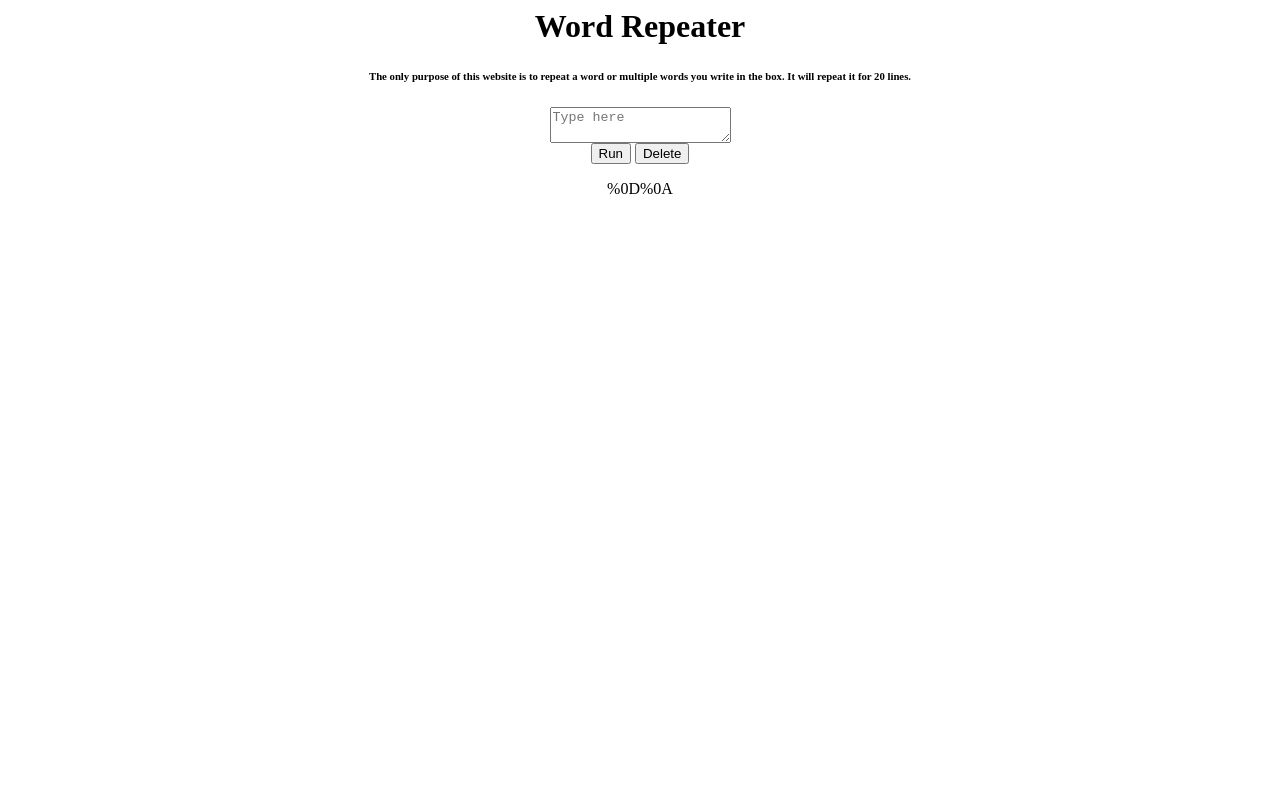
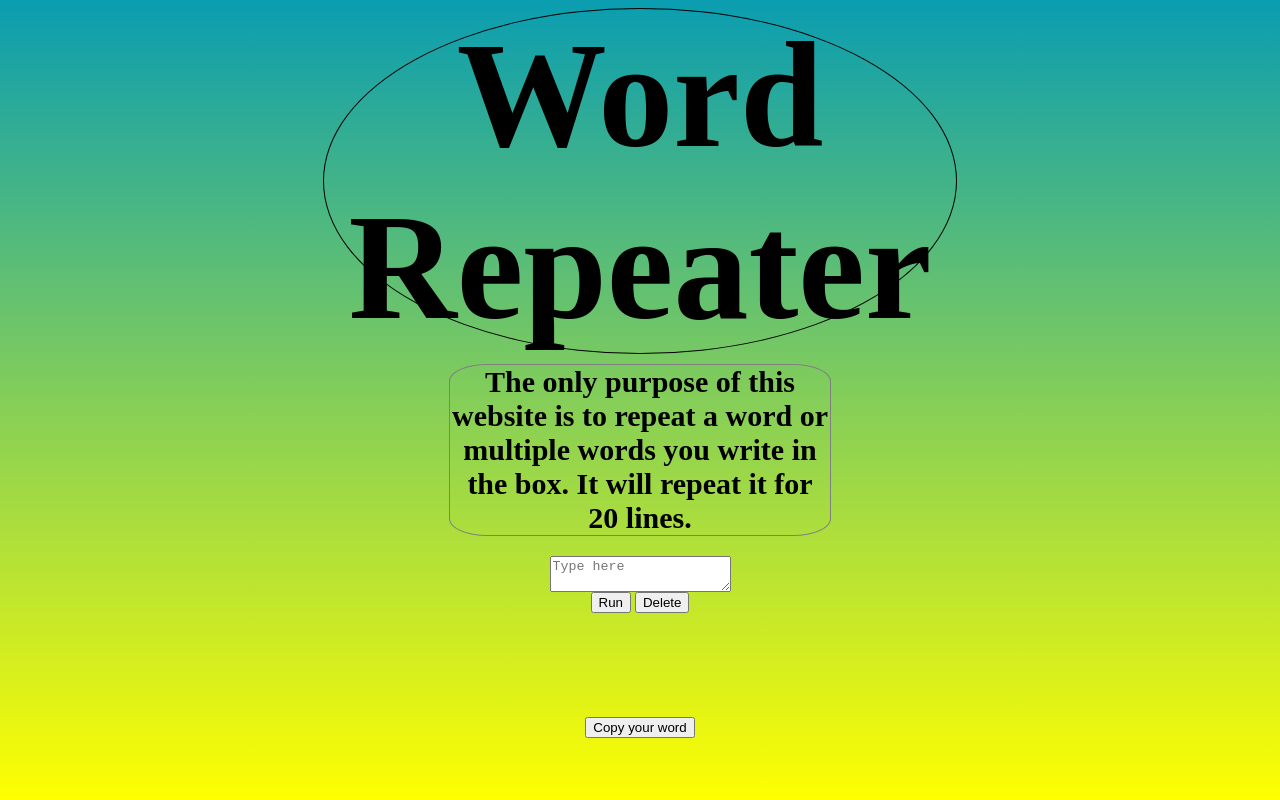
Before and after one commit to Anexsyste/Word-Repeater, a plain HTML site: page index.html in a window 1280 px wide. Both pictures are taken after a click on the button "Run". Drawn offline with Linux system fonts and the light colour scheme.

Commit message:
Style changes and added copy button

```diff
--- a/index.html
+++ b/index.html
@@ -6,8 +6,12 @@
         <meta charset="utf-8">
     </head>
     <body>
-        <h1>Word Repeater</h1>
-        <h6>The only purpose of this website is to repeat a word or multiple words you write in the box. It will repeat it for 20 lines.</h6>
+        <div id="heading">
+            <h1 class="title">Word Repeater</h1>
+            <h6 class="desc">The only purpose of this website is to repeat a word or multiple words you write in the box. It will repeat it for 20 lines.</h6>
+        </div>
+
+
 
 
 
@@ -19,8 +23,11 @@
         <button id="w" onclick="play()"> Run </button>
         <button id="w" onclick="remove()"> Delete </button>
 
+        <div class="copy-w">
+          <p id="repeat-el" class="myInput">Word will appear here</p>
+        </div>
+        <button id="k2button">Copy your word</button>
 
-        <p id="repeat-el">Word will appear here</p>
 
 
 
--- a/index.js
+++ b/index.js
@@ -3,20 +3,56 @@
 
 
 
-function play() {
+/*function play(str, num) {
     let wordEL = document.getElementById("word-el").value
-    document.getElementById("repeat-el").innerText = wordEL + " %0D%0A" + wordEL + " " + wordEL + " " + wordEL + " " + wordEL + " " + wordEL + " " + wordEL + " " + wordEL + " " + wordEL + " " + wordEL + " " + wordEL + " " + wordEL + " " + wordEL + " " + wordEL + " " + wordEL + " " + wordEL + " " + wordEL + " " + wordEL + " " + wordEL + " " + wordEL + " " + wordEL + " " + wordEL
+    if (num < 21){
+        return str.repeat(num);
+
+    }else {
+        return "";
+    }
+
+    /*let wordEL = document.getElementById("word-el").value
+    document.getElementById("repeat-el").innerText = wordEL
+    return str;*/
 
 
+    /*let wordEL = document.getElementById("word-el").value
+    document.getElementById("repeat-el").innerText = wordEL + " " + wordEL + " " + wordEL + " " + wordEL + " " + wordEL + " " + wordEL + " " + wordEL + " " + wordEL + " " + wordEL + " " + wordEL + " " + wordEL + " " + wordEL + " " + wordEL + " " + wordEL + " " + wordEL + " " + wordEL + " " + wordEL + " " + wordEL + " " + wordEL + " " + wordEL + " " + wordEL
+*/
+
+   /* var numberOfTimes = 21;
+    for(var p = 0; p < numberOfTimes; p++){
+        let wordEL = document.getElementById("word-el").value
+         document.getElementById("repeat-el").write(wordEL + "<br>" + wordEL)
+   */
+
+    /*    let wordEL = document.getElementById("word-el").value
+    document.getElementById("repeat-el").innerText = wordEL
+    console.log(wordEL)
 }
+
+}*/
+
+function play(){
+    let wordEL = document.getElementById("word-el").value
+    document.getElementById("repeat-el").innerText = wordEL + " " + wordEL + " " + wordEL + " " + wordEL + " " + wordEL + "\n" + wordEL + " " + wordEL + " " + wordEL + " " + wordEL + " " + wordEL + "\n" + wordEL + " " + wordEL + " " + wordEL + " " + wordEL + " " + wordEL + "\n" + wordEL + " " + wordEL + " " + wordEL + " " + wordEL + " " + wordEL + "\n"
+}
+
 
 function remove(){
     wordEL = document.getElementById("word-el").value = ""
-    document.getElementById("repeat-el").innerText = wordEL
+    document.getElementById("repeat-el").innerText = wordEL + "Word will appear here"
 }
 
-for(var p = 0; p < 21; p++){
-    let wordEL = document.getElementById("word-el").value
-    document.getElementById("repeat-el").innerText = wordEL
-    console.log(wordEL)
+function copyFunction(){
+    const copyText = document.querySelector(".myInput").textContent;
+    const textArea = document.createElement('textarea');
+    textArea.textContent = copyText;
+    document.body.append(textArea);
+    textArea.select();
+    document.execCommand("copy");
+    k2button.innertext = "text copied";
+    textArea.remove();
 }
+document.getElementById("k2button").addEventListener('click', copyFunction)
--- a/style.css
+++ b/style.css
@@ -1,6 +1,39 @@
+html{
+
+        background-image: linear-gradient(rgb(10, 157, 177), yellow);
+
+}
+
+
+
+
+
 h1,h6{
     text-align: center;
+
 }
+
+#heading .title{
+    border: 1px solid black;
+    max-width:50%;
+    align-items:inherit;
+    margin:auto;
+    border-radius: 50%;
+    font-size: 150px;
+}
+
+#heading .desc{
+    border:1px solid grey;
+    border-radius: 10%;
+    max-width: 30%;
+    align-items: baseline;
+    margin:auto;
+    margin-top:10px;
+    margin-bottom:20px;
+    font-size:30px;
+}
+
+
 
 #container{
     text-align: center;
```
